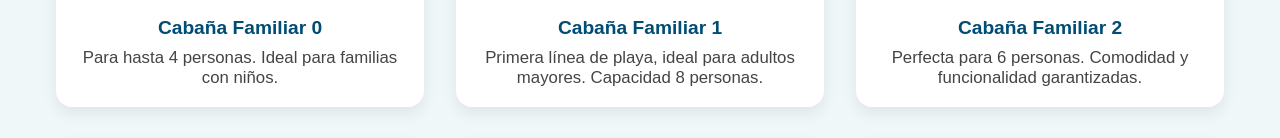
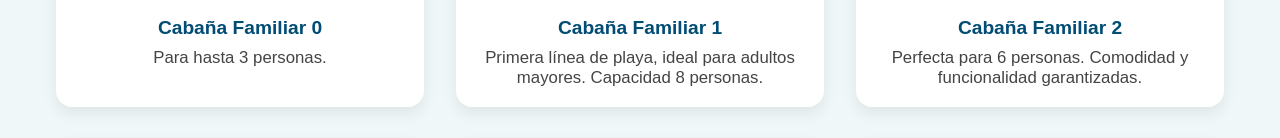
Before and after one commit to turizar/Vuelo-de-Gaviotas-V3, a plain HTML site: page docs/index.html in a window 1280 px wide. Shown: the part 1523-1661 px from the top of the page. Drawn offline with Linux system fonts and the light colour scheme.

Commit message:
Update index.html

```diff
--- a/docs/index.html
+++ b/docs/index.html
@@ -85,7 +85,7 @@
         <a href="cabin0.html">
           <img src="images/cabin 0 - living room.jpg" alt="Cabaña Familiar 0">
           <h3>Cabaña Familiar 0</h3>
-          <p>Para hasta 4 personas. Ideal para familias con niños.</p>
+          <p>Para hasta 3 personas.</p>
         </a>
       </div>
       <div class="card" id="cabin1">
```
